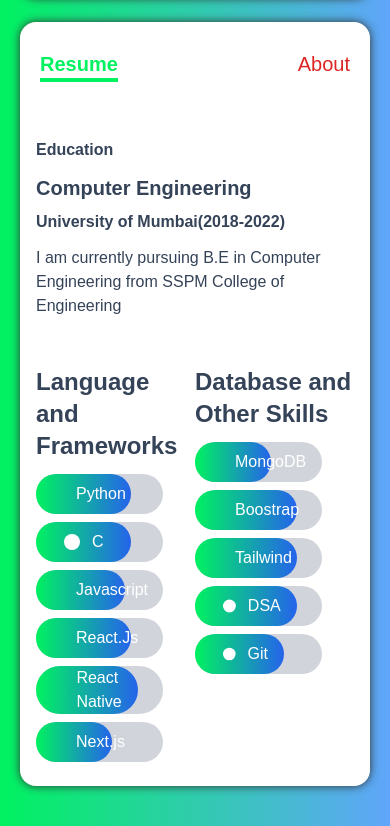
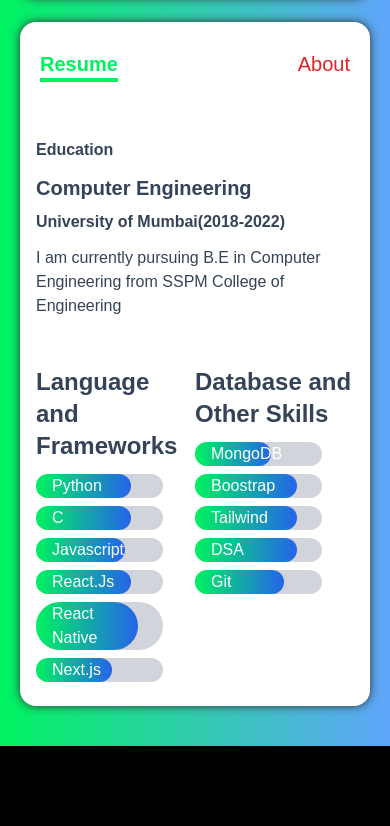
Before and after one commit to ErMapsh/Portfolio, a Next.js app: page /Resume in a window 390 px wide. Shown: the part 670-1496 px from the top of the page. After the commit the page ends 1416 px from the top, so only its background shows below. Built offline with nearby package versions, Linux system fonts and the light colour scheme.

Commit message:
some issue

```diff
--- a/components/Bar.tsx
+++ b/components/Bar.tsx
@@ -5,8 +5,8 @@ export const Bar: FunctionComponent<{ data: Iskill }> = ({ data: { Icon, level,
     return (
         <div className="w-4/5 my-2 text-white bg-gray-300 rounded-full dark:bg-dark-200">
             <div className="flex items-center px-4 rounded-full bg-gradient-to-r from-green to-blue-600" style={{width: level}}>
-                <Icon className="m-3"/>
-                {name}
+                <Icon className="m-3 hidden lg:block"/>
+                <span className="sm:text-[#2px]">{name}</span>
             </div>
         </div>
     )
--- a/components/Sidebar.tsx
+++ b/components/Sidebar.tsx
@@ -6,7 +6,9 @@ import { useTheme } from 'next-themes'
 
 function Sidebar() {
     const { theme, setTheme } = useTheme();
+    const [mode, setmode] = React.useState("Light")
     const changeTheme = () => {
+        mode === "Light"?setmode("Dark"):setmode("Light")
         setTheme(theme === "light" ? "dark" : "light")
     }
     return (
@@ -46,7 +48,7 @@ function Sidebar() {
 
             <button className='w-1/2 px-3 py-2 my-2 text-white rounded-full bg-gradient-to-r from-green to-blue-400 focus:outline-none' onClick={() => window.open('mailto:maheshmestri73@gmail.com')}>Email me</button>
 
-            <button className='w-1/2 px-3 py-2 my-2 text-white rounded-full bg-gradient-to-r from-green to-blue-400' onClick={() => {changeTheme()}}>Light UI</button>
+            <button className='w-1/2 px-3 py-2 my-2 text-white rounded-full bg-gradient-to-r from-green to-blue-400' onClick={() => {changeTheme()}}>{mode} UI</button>
 
         </div>
     )
```
